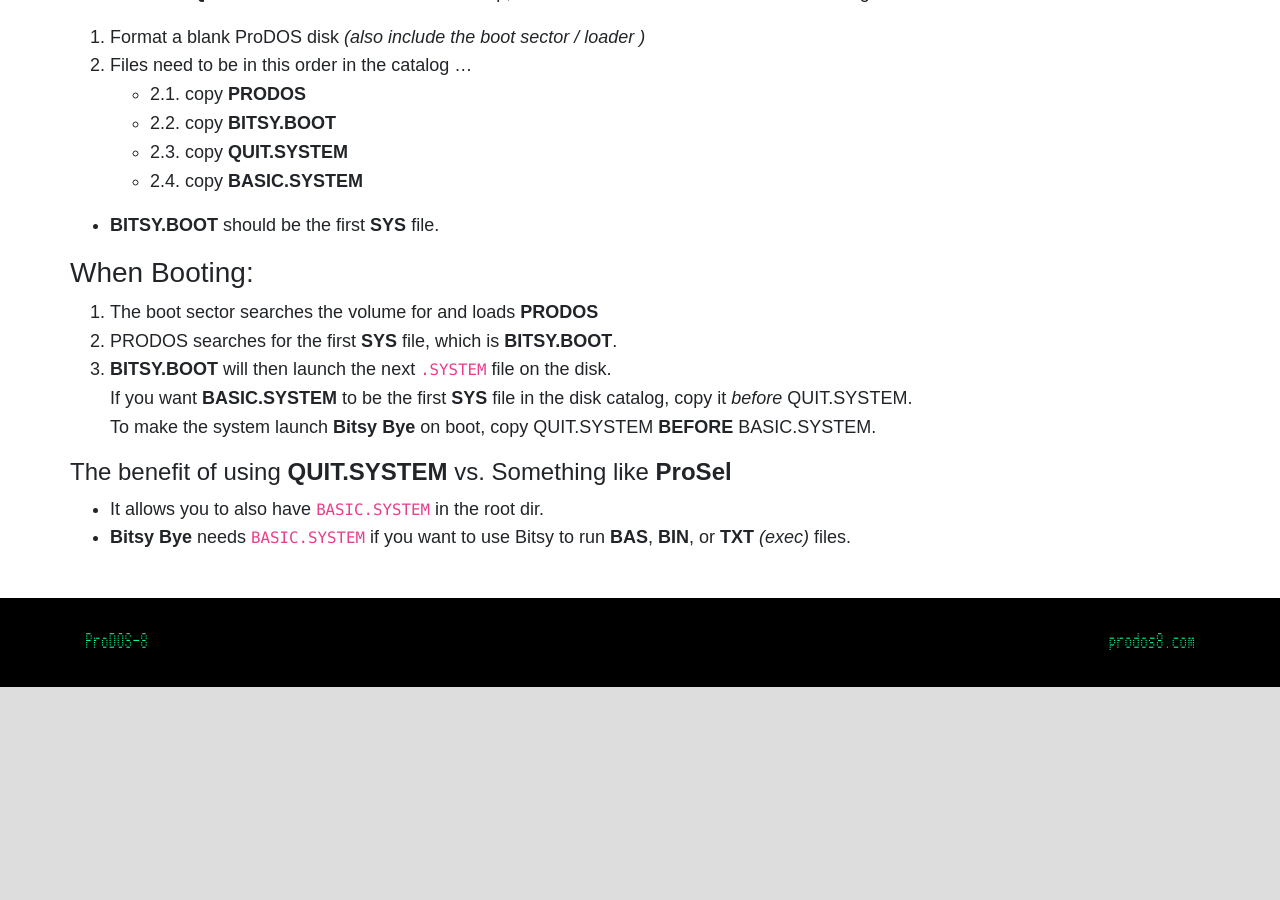
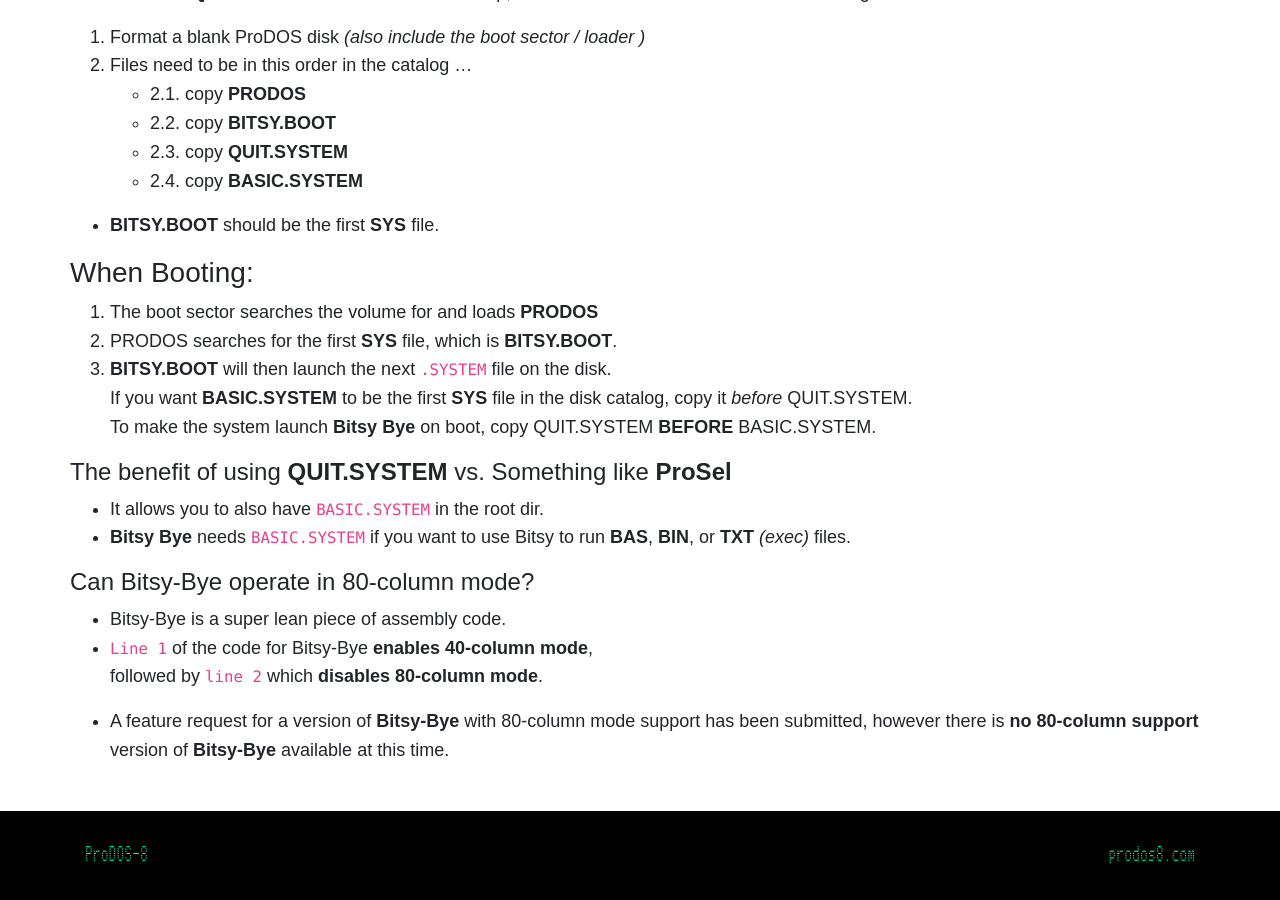
Before and after one commit to ProDOS-8/ProDOS-8.github.io, a Jekyll site: the page built from _pages/bitsy-bye.md, in a window 1280 px wide and 900 px high, scrolled down 1355 px. Built offline with Jekyll 4.4.1, drawn with Linux system fonts in a browser that asks for light colours; before the commit the page ends 2042 px from its top, so only the background shows below that.

Commit message:
added information about 80-column support in Bitsy-Bye

```diff
--- a/_pages/bitsy-bye.md
+++ b/_pages/bitsy-bye.md
@@ -52,3 +52,11 @@
 
 * It allows you to also have `BASIC.SYSTEM` in the root dir.
 * **Bitsy Bye** needs `BASIC.SYSTEM` if you want to use Bitsy to run **BAS**, **BIN**, or **TXT** _(exec)_ files.
+
+
+## Can Bitsy-Bye operate in 80-column mode?
+
+* Bitsy-Bye is a super lean piece of assembly code.
+* `Line 1` of the code for Bitsy-Bye **enables 40-column mode**,<br />followed by `line 2` which **disables 80-column mode**.
+
+* A feature request for a version of **Bitsy-Bye** with 80-column mode support has been submitted, however there is **no 80-column support** version of **Bitsy-Bye** available at this time.
```
